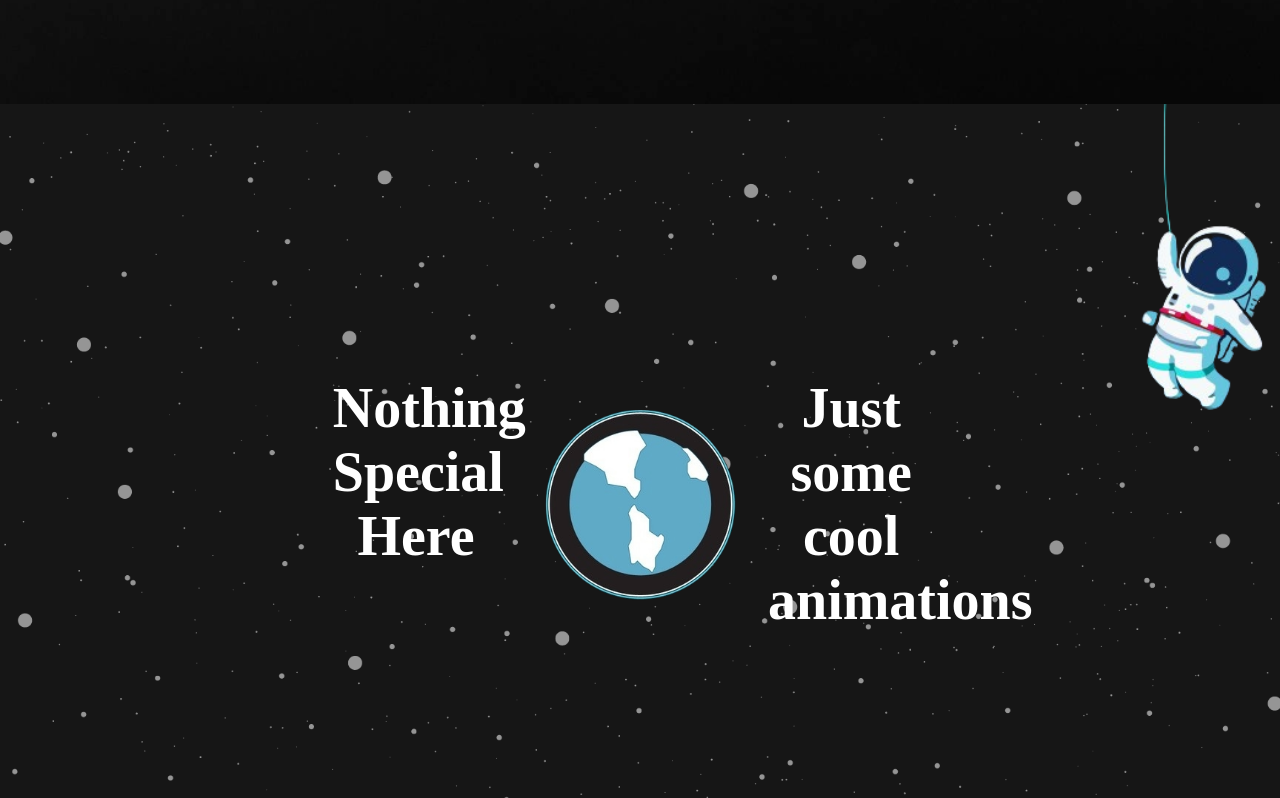
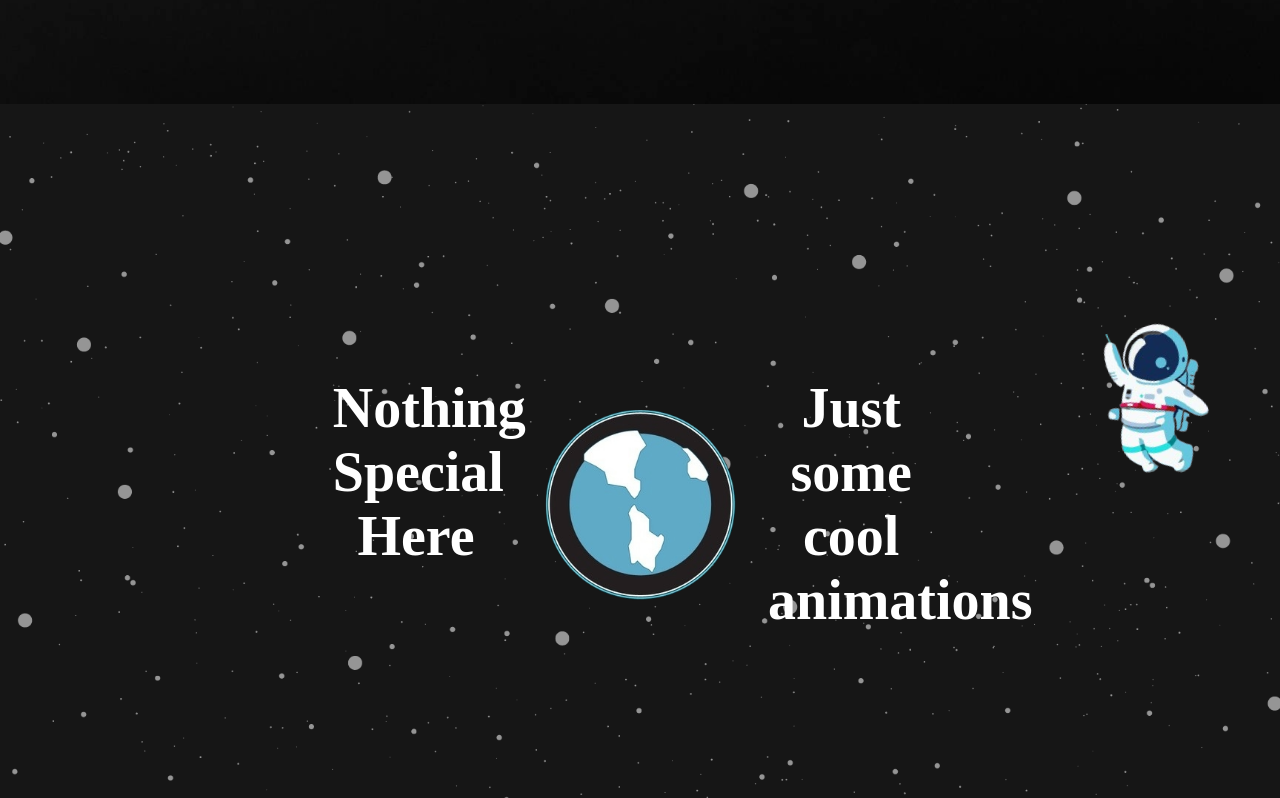
Before and after one commit to TinNguyen01600/portfolio, a React (Vite) app: page / in a window 1280 px wide. Shown: the part 696-1494 px from the top of the page. Built offline with nearby package versions, Linux system fonts and the light colour scheme; a web font is replaced by a local one.

Commit message:
add new component Astronaut.jsx

```diff
--- a/src/App.css
+++ b/src/App.css
@@ -113,6 +113,7 @@ section {
 }
 
 /*******************************************************************/
+/*******************************************************************/
 .parallax {
     width: 100%;
     height: 100%;
@@ -147,7 +148,7 @@ section {
 .parallax-text {
     color: white;
     display: flex;
-    margin: 0 12vw 0 26vw;
+    margin: 0 10vw 0 26vw;
     gap: 21vw;
 
     h1 {
@@ -160,10 +161,10 @@ section {
 
 /*******************************************************************/
 .astronaut {
-    height: 200vh;
+    position: "absolute";
 }
 
-
+/*******************************************************************/
 /*******************************************************************/
 .section-3 {
     background: url('./img/bulbs.jpg') no-repeat center center/cover;
--- /dev/null
+++ b/src/components/Astronaut.jsx
@@ -0,0 +1,22 @@
+import { motion } from 'framer-motion'
+import astronaut from '../img/astronaut.png'
+
+const Astronaut = () => {
+    return (
+        <>
+            <motion.img src={astronaut} alt=""
+                drag
+                dragConstraints={{ left: -1100, right: 200, top: -250, bottom: 250 }}
+                animate={{
+                    y: [-200, -100, -200],
+                    rotate: [0, 180, 0, -90, 90, 0, -180, 0],
+                    transition: { duration: 12, repeat: Infinity, ease: 'linear' }
+                }}
+                whileTap={{ cursor: 'grabbing' }}
+                whileHover={{ cursor: 'grab', scale: 1.2 }}
+            />
+        </>
+    )
+}
+
+export default Astronaut
--- a/src/components/Parallax.jsx
+++ b/src/components/Parallax.jsx
@@ -1,6 +1,6 @@
 import { motion, useScroll, useTransform } from "framer-motion"
 import { useRef } from "react"
-import astronaut from '../img/astronaut.png'
+import Astronaut from "./Astronaut"
 
 const Parallax = () => {
     const ref = useRef()
@@ -20,14 +20,7 @@ const Parallax = () => {
                 <h1>Nothing Special Here</h1>
                 <h1>Just some cool animations</h1>
             </motion.div>
-            <motion.img src={astronaut} alt="" className="astronaut"
-                animate={{ y: ['-100vh', '-90vh', '-100vh'] }}
-                transition={{
-                    duration: 3,
-                    repeat: Infinity,
-                    ease: "linear",
-                }}
-            />
+            <Astronaut />
         </div>
     )
 }
```
Also changed, not shown: src/img/astronaut.png.
